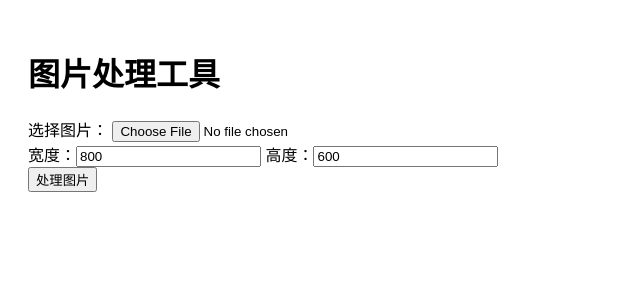
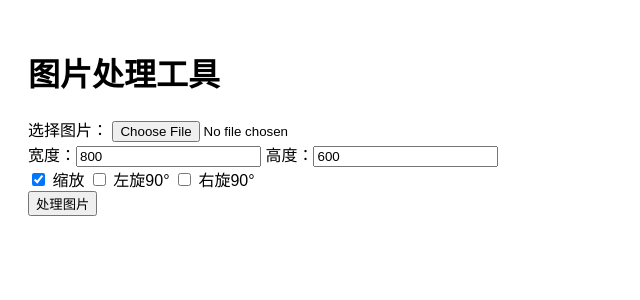
Before and after one commit to dawnqi12-cyber/my_toolkit, a Flask app: page / in a window 1280 px wide. Shown: the top 300 px of the page, without its empty margins (0-640 px from the left). Run offline with Flask 3, Linux system fonts and the light colour scheme.

Commit message:
新增功能旋转

```diff
--- a/src/my_toolkit/web/app.py
+++ b/src/my_toolkit/web/app.py
@@ -67,8 +67,15 @@ def process_image_api():
         else:
             print("⚠️  未启用缩放功能")
 
+        # 新增：处理旋转参数
+        if request.form.get('rotate_left') == 'true':
+            operations['rotate_left'] = True
+            print("🔄 启用左旋90°")
+        if request.form.get('rotate_right') == 'true':
+            operations['rotate_right'] = True
+            print("🔄 启用右旋90°")
+
         print(f"⚙️  最终操作参数: {operations}")
-
         # 5. 处理图片
         output_filename = f"processed_{file_id}{file_ext}"
         output_path = Path('static/processed') / output_filename
--- a/src/my_toolkit/web/templates/index.html
+++ b/src/my_toolkit/web/templates/index.html
@@ -23,6 +23,11 @@
             <label>宽度：<input type="number" name="width" value="800" min="100"></label>
             <label>高度：<input type="number" name="height" value="600" min="100"></label>
         </div>
+        <div>
+            <label><input type="checkbox" id="resize" checked> 缩放</label>
+            <label><input type="checkbox" id="rotate_left"> 左旋90°</label>
+            <label><input type="checkbox" id="rotate_right"> 右旋90°</label>
+        </div>
         <button type="button" id="process-btn">处理图片</button>
     </form>
 
@@ -32,7 +37,6 @@
     </div>
 
     <script>
-        // 关键修改2：使用按钮点击事件而非表单提交
         document.getElementById("process-btn").onclick = async () => {
             const messageDiv = document.getElementById("message");
             messageDiv.textContent = "处理中...";
@@ -47,9 +51,19 @@
 
             const formData = new FormData();
             formData.append("image", fileInput.files[0]);
-            formData.append("resize", "true");
-            formData.append("width", document.querySelector("input[name='width']").value);
-            formData.append("height", document.querySelector("input[name='height']").value);
+
+            // 根据复选框决定是否添加操作参数
+            if (document.getElementById("resize").checked) {
+                formData.append("resize", "true");
+                formData.append("width", document.querySelector("input[name='width']").value);
+                formData.append("height", document.querySelector("input[name='height']").value);
+            }
+            if (document.getElementById("rotate_left").checked) {
+                formData.append("rotate_left", "true");
+            }
+            if (document.getElementById("rotate_right").checked) {
+                formData.append("rotate_right", "true");
+            }
 
             try {
                 const response = await fetch("/process", {
@@ -61,7 +75,7 @@
 
                 if (data.success) {
                     const img = document.getElementById("output-preview");
-                    img.src = data.result_url + "?t=" + new Date().getTime(); // 防止缓存
+                    img.src = data.result_url + "?t=" + new Date().getTime();
                     img.style.display = "block";
                     messageDiv.textContent = "处理成功！";
                     messageDiv.className = "success";
```
Also changed, not shown: src/my_toolkit/core/image_processor.py (+11 -0 lines), static/processed/processed_547657dc4215469ba83e7d97030a77fa.png (added).
